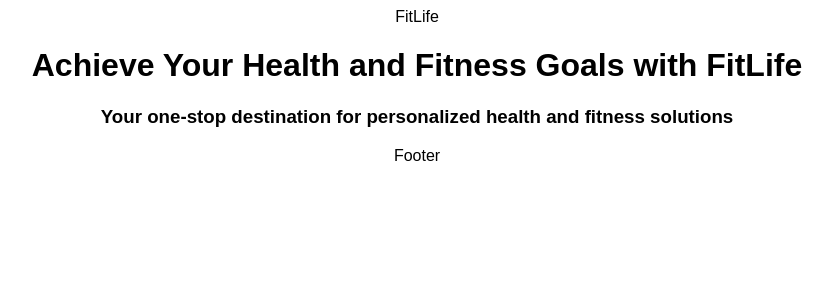
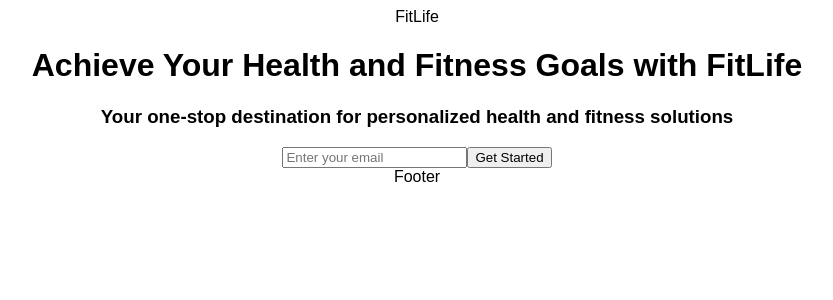
Before and after one commit to kalburgimanjunath/FitLife, a React (Create React App) app: page / in a window 1280 px wide. Shown: the top 300 px of the page, without its empty margins (223-1056 px from the left). Built offline with nearby package versions, Linux system fonts and the light colour scheme.

Commit message:
Update 6 files

```diff
--- a/src/App.js
+++ b/src/App.js
@@ -1,5 +1,5 @@
 import "./styles.css";
-import { Header, Footer, Hero } from "./components";
+import { Header, Footer, Hero, Subscribe } from "./components";
 export default function App() {
   return (
     <div className="App">
@@ -7,7 +7,9 @@ export default function App() {
       <Hero
         title="Achieve Your Health and Fitness Goals with FitLife"
         subtitle="Your one-stop destination for personalized health and fitness solutions"
-      />
+      >
+        <Subscribe />
+      </Hero>
       <Footer />
     </div>
   );
--- a/src/components/hero.js
+++ b/src/components/hero.js
@@ -1,8 +1,9 @@
-export default function Hero({ title, subtitle }) {
+export default function Hero({ title, subtitle, children }) {
   return (
     <div>
       <h1>{title}</h1>
       <h3>{subtitle}</h3>
+      {children}
     </div>
   );
 }
--- a/src/components/subscribe.js
+++ b/src/components/subscribe.js
@@ -1,3 +1,8 @@
 export default function Subscribe() {
-  return <div>Subscribe</div>;
+  return (
+    <div>
+      <input type="text" placeholder="Enter your email" />
+      <button type="button">Get Started</button>
+    </div>
+  );
 }
```
Also changed, not shown: package.json (+11 -2 lines), 2 other files (tests, documents, lock files or other folders).
